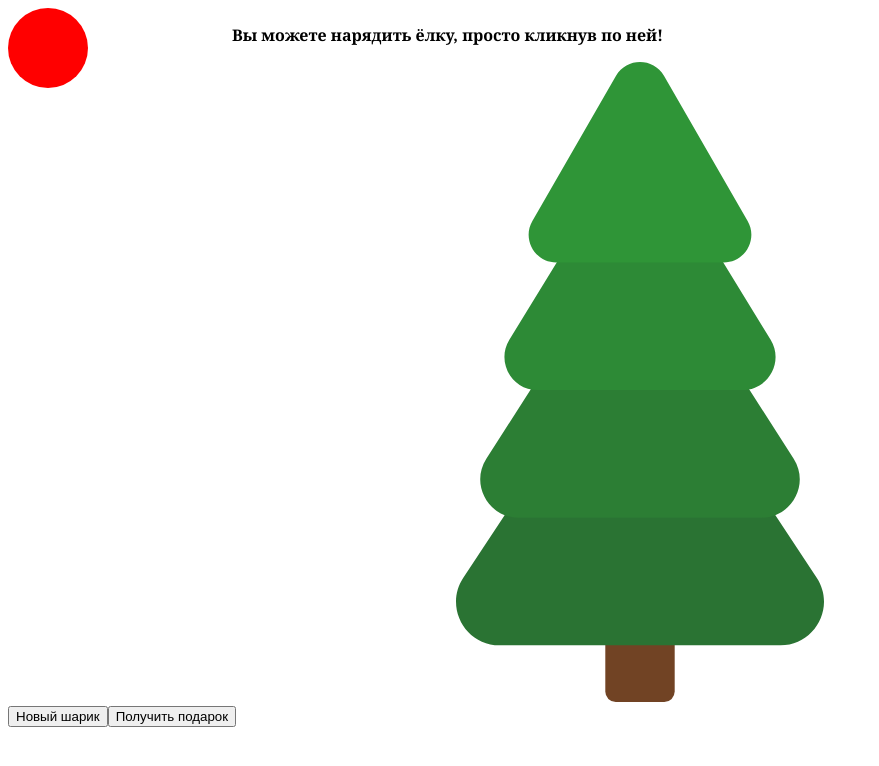
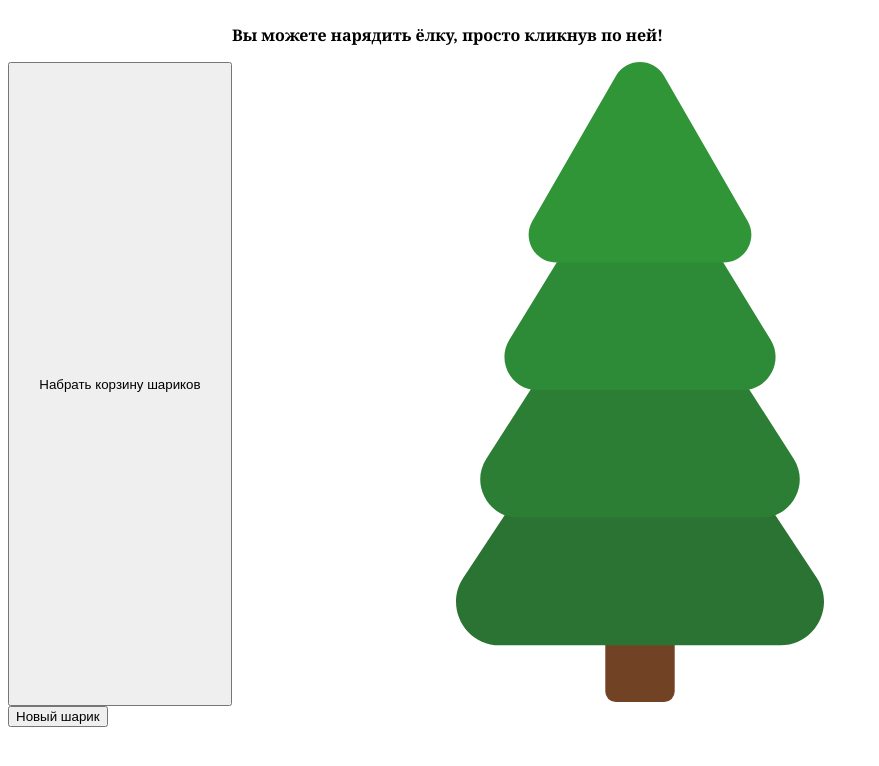
Before and after one commit to zabalueva/react_first, a React (Create React App) app: page / in a window 1280 px wide. Shown: the top 766 px of the page, without its empty margins (0-879 px from the left). Built offline with nearby package versions, Linux system fonts and the light colour scheme.

Commit message:
Add working function addCircle (after click)

```diff
--- a/public/index.html
+++ b/public/index.html
@@ -2,7 +2,7 @@
 <html lang="en">
   <head>
     <meta charset="utf-8" />
-    <link rel="icon" href="favicon.ico" />
+    <link rel="icon" type="image/x-icon" href="favicon.ico" />
     <meta name="viewport" content="width=device-width, initial-scale=1" />
     <meta name="theme-color" content="#000000" />
     <meta
--- a/src/components/App/App.js
+++ b/src/components/App/App.js
@@ -1,4 +1,4 @@
-import { useState, useEffect } from 'react';
+import { useState } from 'react';
 import './App.css';
 import '../Gifts/Gift.css';
 
@@ -7,11 +7,21 @@ import GiftGitInfo from '../GiftGitInfo/GiftGitInfo';
 import tree from '../Tree/tree.svg';
 
 function App() {
-  let [top, setTop] = useState(1);
-/*   let [left, setLeft] = useState(1); */
-  let [coordX, setX] = useState('');
-  let [coordY, setY] = useState('');
-  let [circle, setCircle] = useState('');
+  let [id, setId] = useState('');
+  const [coordX, setX] = useState('');
+  const [coordY, setY] = useState('');
+  const [circles, setCircles] = useState([]);
+
+  function boxCircle() {
+    setCircles([{ coordX, coordY, id }]);
+  }
+
+  function addCircle() {
+    setId((circles.length));
+    circles.push({ coordX, coordY, id });
+    console.log(circles.length);
+    console.log(id)
+  }
 
   function moveBall(e) {
     setX(e.pageX);
@@ -19,41 +29,36 @@ function App() {
     console.log(coordX);
   }
 
-  /* const ball = (<Circle color={'green'}
-    position={{ top: 10, left: 100 }} />);
-
-  function moveCircle() {
-    setCircle(<Circle/>);
-  } */
-
-  function addCircle() {
-    console.log('q');
-    return circle;
-  }
-
-  /* function moveDown() {
-    setTop(top + 50);
-  } */
-
   return (
     <div className="App">
       <div className="wrap">
-        <Circle
-          color={'red'}
-          position={{ top: coordY, left: coordX }}
-        />
-  <p className='description'>Вы можете нарядить ёлку, просто кликнув по ней!</p>
+        <p className='description'>Вы можете нарядить ёлку, просто кликнув по ней!</p>
+
+        <button onClick={boxCircle}>
+          Набрать корзину шариков
+        </button>
+
         <div className="Tree">
+          <img src={tree} alt="XMastree" className="XMasTree" onClick={moveBall}></img>
+        </div>
 
-          <img src = {tree} alt = "XMastree" className="XMasTree" onClick={moveBall}></img>
-        </div>
       </div>
       <button onClick={addCircle}>
         Новый шарик
       </button>
-      <button /* onClick={GiftGitInfo} */>
+
+      <div>{
+        circles.map(({ coordX, coordY, id }) => {
+          return <Circle
+            key={id}
+            color={'red'}
+            position={{ top: coordY, left: coordX }}
+          />
+        })
+      }</div>
+      {/*  <button onClick={GiftGitInfo}>
         Получить подарок
-      </button>
+      </button> */}
     </div>
   );
 }
--- a/src/components/Circle/circle.js
+++ b/src/components/Circle/circle.js
@@ -1,14 +1,15 @@
 import  './Circle.css';
 
 function Circle(props) {
-    const { color, position } = props;
+    let { color, position } = props;
     const style = {
         backgroundColor: color,
         ...position
     }
 
+
     return (
-        <div className="circle" style={style} >
+        <div className="circle" style={style}>
         </div>
 
     )
--- a/src/components/Tree/Tree.js
+++ b/src/components/Tree/Tree.js
@@ -2,9 +2,7 @@ import './Tree.css';
 import tree from '../Tree/tree.svg';
 
 
-
 function Tree (props) {
-
     return (
         <div className="Tree">
             <img src = {tree} alt = "tree" className="XMasTree"></img>
```
Also changed, not shown: 1 other file (tests, documents, lock files or other folders).
